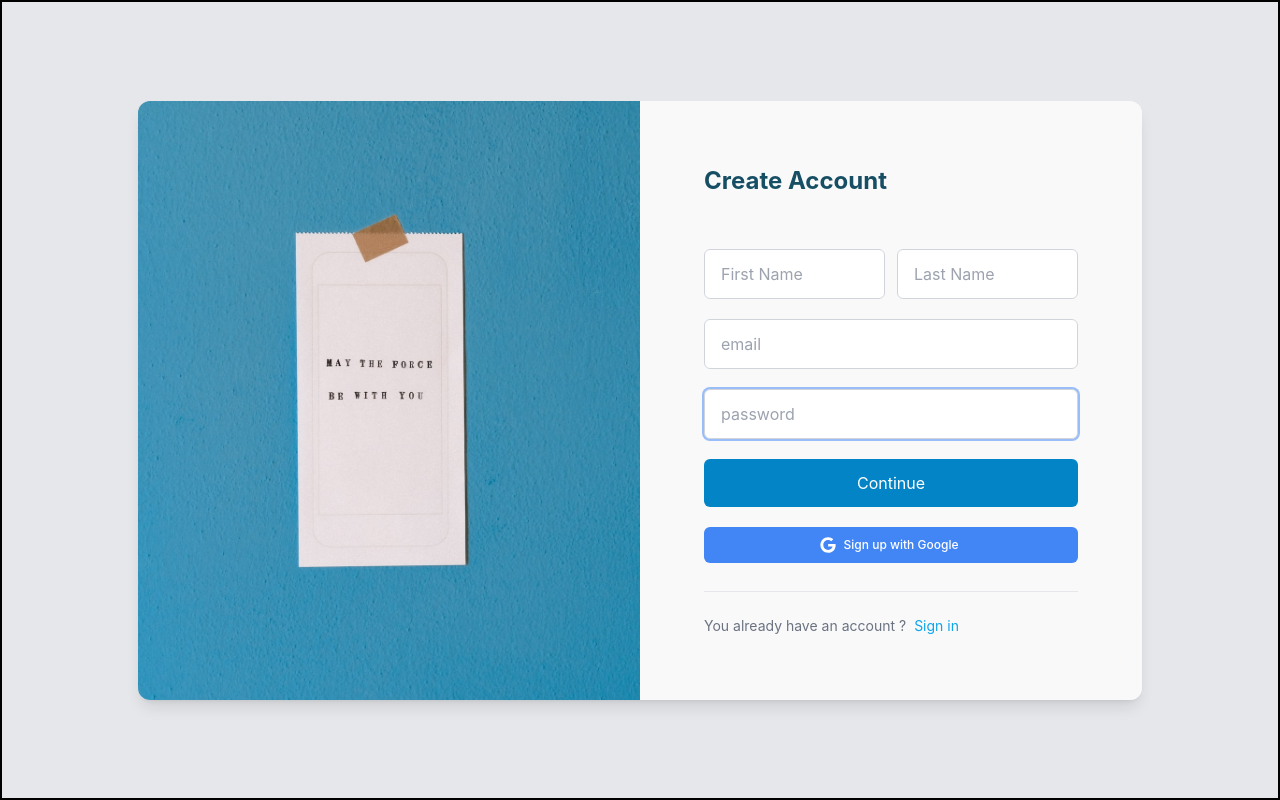
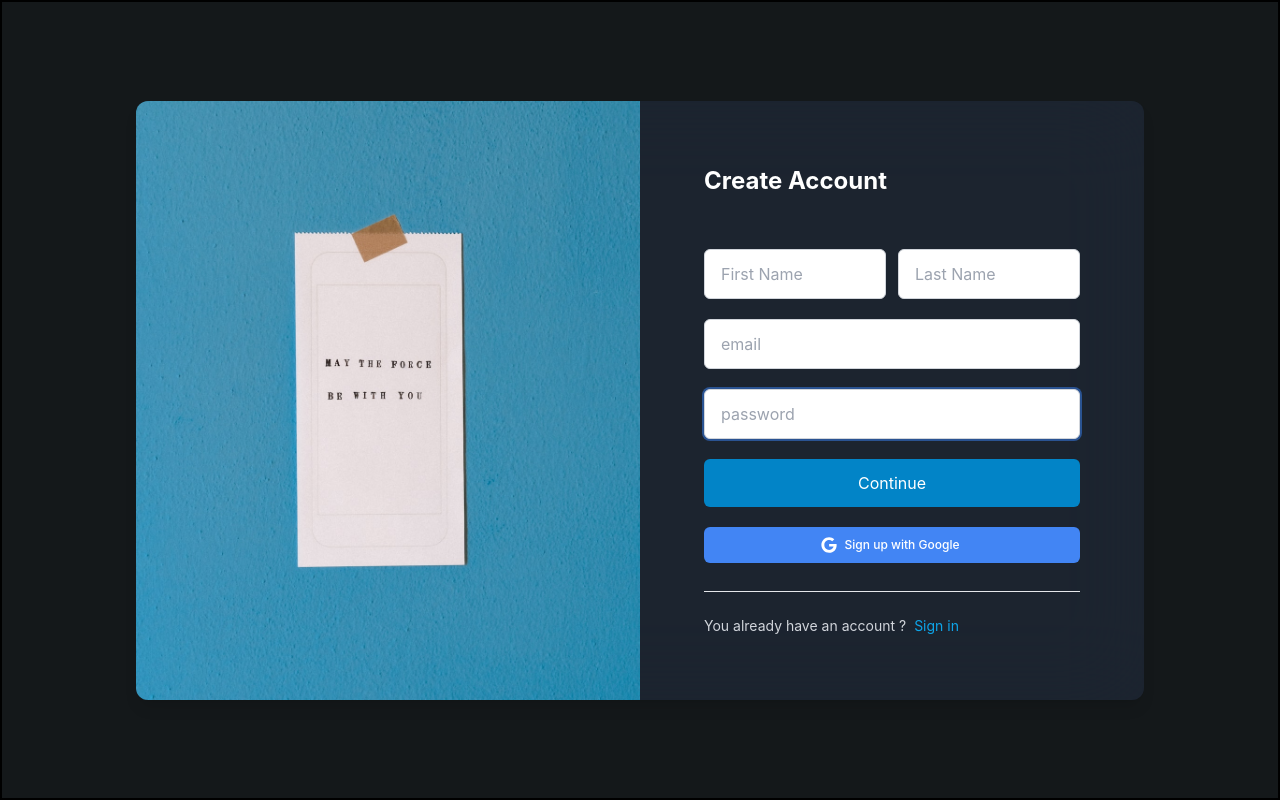
Before and after one commit to doandroidsdreamof/react-firebase-todo-list, a React (Create React App) app: page /register in a window 1280 px wide. Built offline with nearby package versions, Linux system fonts and the light colour scheme; no server answers.

Commit message:
forms style

```diff
--- a/src/layouts/FormWrapper.tsx
+++ b/src/layouts/FormWrapper.tsx
@@ -17,13 +17,13 @@ const FormWrapper: FC<LoginRegisterProps> = (props) => {
 
 
 return (
-    <div className={ 'h-screen w-screen border-2 border-black  overflow-hidden flex justify-center bg-gray-200'}>
+    <div className={ 'h-screen w-screen border-2 border-black  overflow-hidden flex justify-center bg-bg-color'}>
       {props.state == 'login' ? (
-        <div className='container m-auto    text-gray-500 px-6  md:px-12 xl:px-40'>
+        <div className='container m-auto    text-gray-300 px-6  md:px-12 xl:px-40'>
           {props.children}
         </div>
       ) : props.state == 'register' ? (
-        <div className='relative container m-auto p-5 lg:p-2   text-gray-500 '>
+        <div className='relative container m-auto p-5 lg:p-2   text-gray-300 '>
           {props.children}
         </div>
       ) : (
--- a/src/pages/SignIn.tsx
+++ b/src/pages/SignIn.tsx
@@ -20,7 +20,7 @@ const SignIn = () => {
     <>
       <LoginAlert alertBox={alertBox} />
       <div className={ 'm-auto space-y-8   md:w-8/12 lg:w-onehundred'}>
-        <div className='rounded-xl  bg-opacity-50 backdrop-blur-2xl bg-white shadow-md'>
+        <div className='rounded-xl  bg-opacity-50 backdrop-blur-2xl bg-gray-800 shadow-md'>
           <div className='lg:grid lg:grid-cols-2'>
             <div className='rounded-lg lg:block' hidden>
               <img
@@ -30,7 +30,7 @@ const SignIn = () => {
               />
             </div>
             <div className='p-6 sm:p-10 space-y-4'>
-              <h2 className='mb-8 text-2xl text-cyan-900 font-bold'>Sign in to your account</h2>
+              <h2 className='mb-8 text-2xl text-white font-bold'>Sign in to your account</h2>
               <LoginForm />
               <div className='flex   border-t flex-row justify-center  items-center'>
                 <RegisterLink />
--- a/src/pages/SignUp.tsx
+++ b/src/pages/SignUp.tsx
@@ -9,12 +9,12 @@ import RegisterImage from '../components/Register/RegisterImage'
 const SignUp: FC = () => {
   const registerPage = 'register'
   return (
-      <div className='m-auto space-y-8 md:w-8/12 border-2  rounded-xl  max-h-fit  lg:w-eighty '>
-        <div className='rounded-xl  bg-opacity-75  backdrop-blur-2xl bg-white   shadow-lg '>
+      <div className='m-auto space-y-8 md:w-8/12   rounded-xl  max-h-fit  lg:w-eighty '>
+        <div className='rounded-xl  bg-opacity-75  backdrop-blur-2xl bg-gray-800   shadow-lg '>
           <div className='lg:grid lg:grid-cols-2 '>
             <RegisterImage />
             <div className='p-6 sm:p-16 '>
-              <h2 className='mb-8 text-2xl text-cyan-900 font-bold'>Create Account</h2>
+              <h2 className='mb-8 text-2xl text-white font-bold'>Create Account</h2>
               <form className='space-y-5 '>
                 <RegisterForm />
                 <div className=' flex w-full mt-4 flex-row h-11 text-center justify-center'>
```
